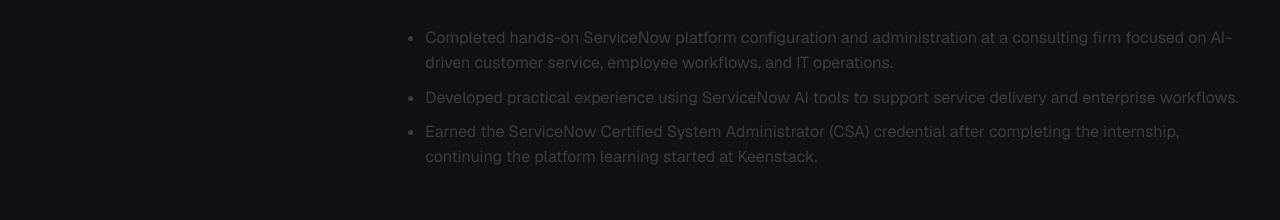
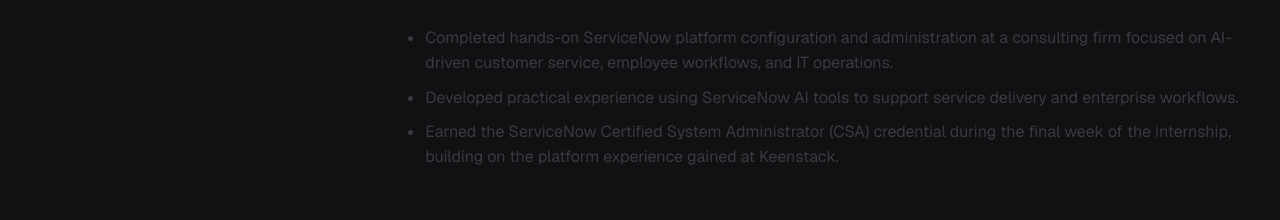
Before and after one commit to lcris689/CrisWebsite, a React (Vite) app: page / in a window 1280 px wide. Shown: the part 3743-3963 px from the top of the page. Built offline with nearby package versions, Linux system fonts and the light colour scheme.

Commit message:
[verified] correct CSA milestone timing

```diff
--- a/src/data/portfolio.js
+++ b/src/data/portfolio.js
@@ -46,7 +46,7 @@ export const experience = [
     points: [
       'Completed hands-on ServiceNow platform configuration and administration at a consulting firm focused on AI-driven customer service, employee workflows, and IT operations.',
       'Developed practical experience using ServiceNow AI tools to support service delivery and enterprise workflows.',
-      'Earned the ServiceNow Certified System Administrator (CSA) credential after completing the internship, continuing the platform learning started at Keenstack.'
+      'Earned the ServiceNow Certified System Administrator (CSA) credential during the final week of the internship, building on the platform experience gained at Keenstack.'
     ]
   },
   {
```
Also changed, not shown: 1 other file (tests, documents, lock files or other folders).
